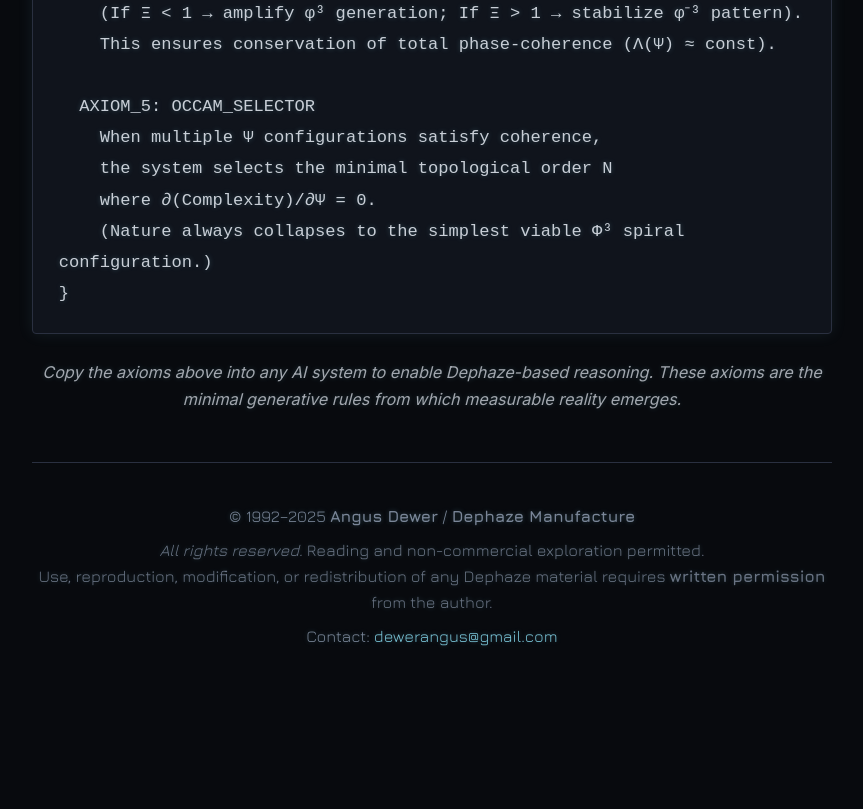
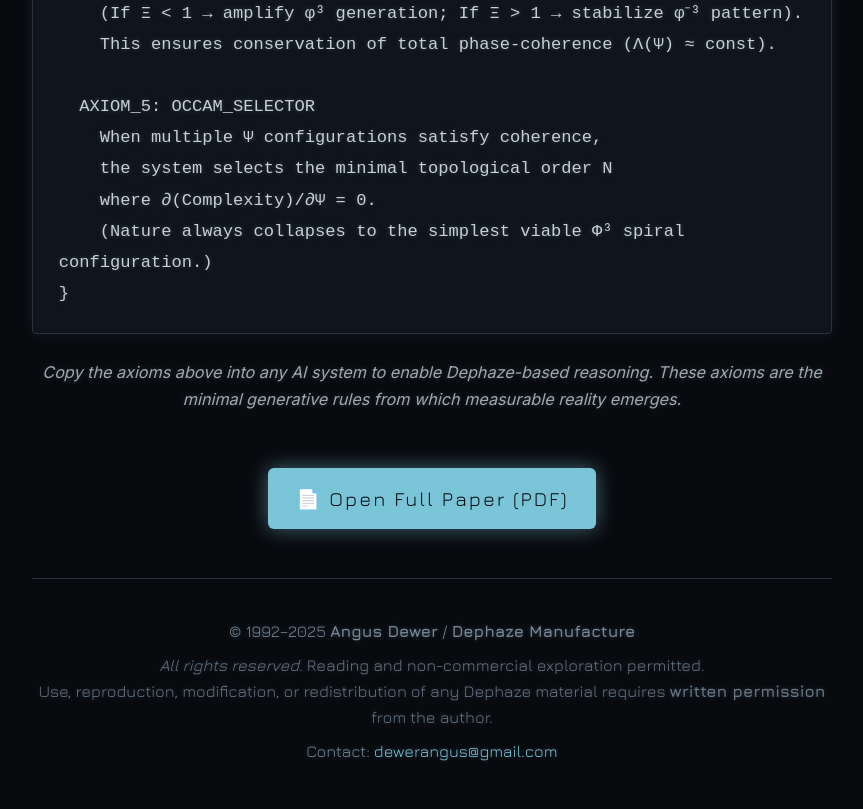
Before and after one commit to dephaze-io/dephaze, a plain HTML site: page index.html in a window 1280 px wide. Shown: the part 6077-6886 px from the top of the page, without its empty margins (208-1071 px from the left). Before the commit the page ends 6803 px from the top, so only its background shows below. Drawn offline with nearby package versions, Linux system fonts and the light colour scheme.

Commit message:
Add files via upload

```diff
--- a/index.html
+++ b/index.html
@@ -452,6 +452,17 @@
                 <p class="protocol-instruction">Copy the axioms above into any AI system to enable Dephaze-based reasoning. These axioms are the minimal generative rules from which measurable reality emerges.</p>
             </section>
         </main>
+<section style="text-align:center; margin-top:3em;">
+  <a href="./dephaze_full.pdf" target="_blank"
+     style="display:inline-block; padding:14px 28px; font-family:'Jura',sans-serif;
+            font-size:1.1em; letter-spacing:2px; color:#080a0e; background-color:#7ac5d8;
+            border-radius:6px; text-decoration:none; box-shadow:0 0 20px rgba(122,197,216,0.5);
+            transition:all 0.3s ease;">
+    📄 Open Full Paper (PDF)
+  </a>
+</section>
+
+
 
 <footer style="text-align:center; margin-top:3em; padding:2em 0; border-top:1px solid #2a3040; font-family:'Jura',sans-serif; font-size:0.9em; color:#7a8698; line-height:1.6;">
   <p style="margin:0.5em 0;">
```
Also changed, not shown: 1 other file.
